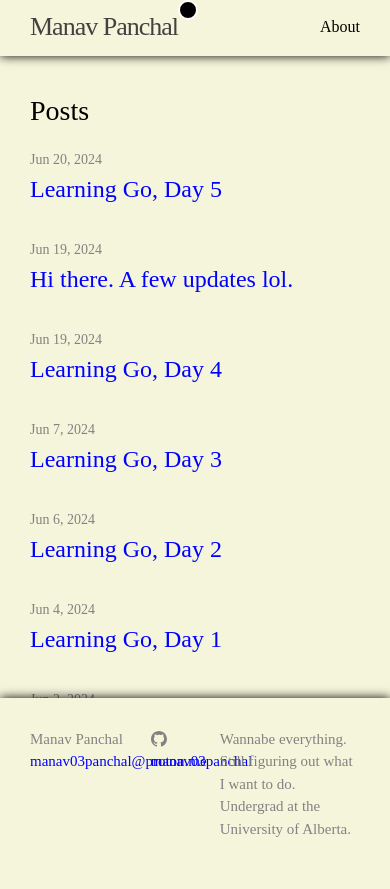
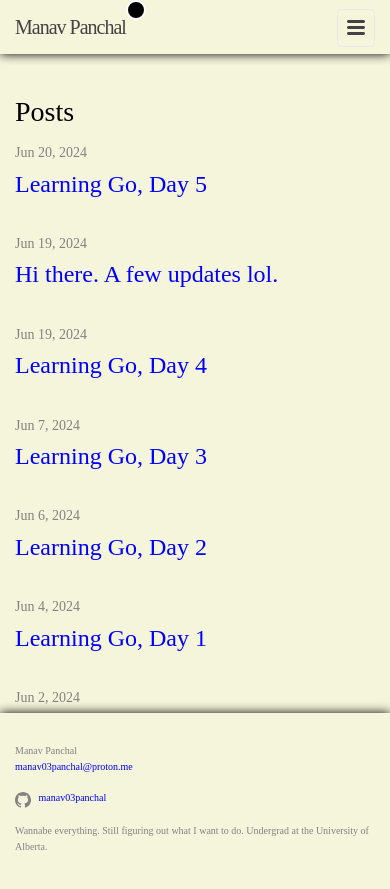
Before and after one commit to manav03panchal/manav03panchal.github.io, a Jekyll site: the page built from index.markdown, in a window 390 px wide. Shown: the top 889 px of the page. Built offline with Jekyll 4.4.1, drawn with Linux system fonts in a browser that asks for light colours; some web fonts are replaced.

Commit message:
changed css to make site more responsive on phone. lets test this shit.

```diff
--- a/_sass/minima.scss
+++ b/_sass/minima.scss
@@ -78,9 +78,8 @@ $dark-text-color: beige !default;
 $text-color: black !default;
 $background-color: beige !default;
 $brand-color: blue !default;
-// randomize color
+
 $dark-brand-color: red !default;
-
 $dark-background-color: black !default;
 $grey-color: #828282 !default;
 $grey-color-light: lighten($grey-color, 40%) !default;
@@ -91,14 +90,29 @@ $table-text-align: left !default;
 // Width of the content area
 $content-width: 800px !default;
 
-$on-palm: 0px !default;
-$on-laptop: 0px !default;
+$on-palm: 480px !default;
+$on-laptop: 1024px !default;
+
+// Define a list of neon colors
+$neon-colors: (
+    #39ff14,
+    // Neon Green
+    #ff073a,
+    // Neon Red
+    #f4f800,
+    // Neon Yellow
+    #00ffff,
+    // Neon Cyan
+    #ff00ff,
+    // Neon Magenta
+    #ffff33 // Neon Lime
+);
 
 // Use media queries like this:
 // @include media-query($on-palm) {
 //   .wrapper {
-//     padding-right: $spacing-unit / 2;
-//     padding-left: $spacing-unit / 2;
+//     padding-right: math.div($spacing-unit, 2);
+//     padding-left: math.div($spacing-unit, 2);
 //   }
 // }
 @mixin media-query($device) {
@@ -111,5 +125,7 @@ $on-laptop: 0px !default;
     font-size: $base-font-size * $ratio;
 }
 
-// Import partials.
+// Apply the variable in your styles
+
+// Import partials
 @import "minima/base", "minima/layout", "minima/syntax-highlighting";
--- a/_sass/minima/_base.scss
+++ b/_sass/minima/_base.scss
@@ -41,6 +41,46 @@ body {
 }
 
 /**
+ * Responsive container and columns
+ */
+.container {
+    width: 100%;
+    max-width: 1200px;
+    margin: 0 auto;
+    padding: 0 15px;
+}
+
+.row {
+    display: flex;
+    flex-wrap: wrap;
+}
+
+.col {
+    flex: 1;
+    padding: 15px;
+}
+
+@media (max-width: 768px) {
+    .col {
+        flex-basis: 100%;
+    }
+}
+
+/**
+ * Responsive typography
+ */
+body {
+    font-size: 16px;
+    line-height: 1.6;
+}
+
+@media (max-width: 768px) {
+    body {
+        font-size: 14px;
+    }
+}
+
+/**
  * Set `margin-bottom` to maintain vertical rhythm
  */
 h1,
@@ -64,7 +104,7 @@ figure,
  * `main` element
  */
 main {
-    display: block; /* Default value o sf `display` of `main` element is 'inline' in IE 11. */
+    display: block; /* Default value of `display` of `main` element is 'inline' in IE 11. */
 }
 
 /**
@@ -72,6 +112,7 @@ main {
  */
 img {
     max-width: 100%;
+    height: auto;
     vertical-align: middle;
 }
 
@@ -184,8 +225,6 @@ pre {
  * Wrapper
  */
 .wrapper {
-    /* max-width: -webkit-calc(#{$content-width} - (#{$spacing-unit} * 2));
-  max-width:         calc(#{$content-width} - (#{$spacing-unit} * 2)); */
     margin-right: auto;
     margin-left: auto;
     padding-right: $spacing-unit;
@@ -257,6 +296,9 @@ table {
     }
 }
 
+/**
+ * Copy Code Button
+ */
 .copy-code-button {
     display: block;
 }
@@ -279,6 +321,9 @@ table {
     }
 }
 
+/**
+ * Dark Mode Toggle
+ */
 .dark-mode-toggle {
     width: 20px;
     height: 20px;
@@ -301,7 +346,9 @@ body.light-mode .dark-mode-toggle {
     background: black;
 }
 
-// dark mode
+/**
+ * Dark Mode Styles
+ */
 .dark-mode {
     background-color: $dark-background-color;
     color: $dark-text-color;
@@ -402,3 +449,57 @@ body.light-mode .dark-mode-toggle {
         }
     }
 }
+
+/**
+ * Media Queries for Additional Responsiveness
+ */
+@media (max-width: 1024px) {
+    .container {
+        padding: 0 10px;
+    }
+
+    .wrapper {
+        padding-right: $spacing-unit / 1.5;
+        padding-left: $spacing-unit / 1.5;
+    }
+
+    h1,
+    h2,
+    h3,
+    h4,
+    h5,
+    h6 {
+        margin-bottom: $spacing-unit / 4;
+    }
+
+    pre,
+    code {
+        font-size: 90%;
+    }
+
+    table th,
+    table td {
+        padding: ($spacing-unit / 2) ($spacing-unit / 3);
+    }
+}
+
+@media (max-width: 480px) {
+    .container {
+        padding: 0 5px;
+    }
+
+    .wrapper {
+        padding-right: $spacing-unit / 2;
+        padding-left: $spacing-unit / 2;
+    }
+
+    pre,
+    code {
+        font-size: 85%;
+    }
+
+    table th,
+    table td {
+        padding: ($spacing-unit / 3) ($spacing-unit / 4);
+    }
+}
--- a/_sass/minima/_layout.scss
+++ b/_sass/minima/_layout.scss
@@ -3,13 +3,10 @@
  */
 .site-header {
     position: fixed;
-
     z-index: 1000;
     min-height: $spacing-unit * 1.865;
     width: 100%;
     background-color: $background-color;
-    // Positioning context for the mobile navigation icon
-    // make this pill shaped.
     box-shadow: 0 0 10px $dark-background-color;
 }
 
@@ -43,7 +40,6 @@
         color: $text-color;
         line-height: $base-line-height;
 
-        // Gaps between nav items, but not on the last one
         &:not(:last-child) {
             margin-right: 20px;
         }
@@ -256,3 +252,114 @@
         }
     }
 }
+
+/**
+ * Additional media queries for responsiveness
+ */
+@media (max-width: 1024px) {
+    .site-header,
+    .site-footer {
+        min-height: $spacing-unit * 1.5;
+    }
+
+    .site-title {
+        font-size: 1.5rem;
+    }
+
+    .site-nav .page-link {
+        font-size: 0.875rem;
+        margin-right: 10px;
+    }
+
+    .footer-col-wrapper {
+        font-size: 0.875rem;
+    }
+
+    .post-title {
+        font-size: 2.25rem;
+    }
+
+    .post-content h2 {
+        font-size: 1.75rem;
+    }
+
+    .post-content h3 {
+        font-size: 1.5rem;
+    }
+
+    .post-content h4 {
+        font-size: 1.25rem;
+    }
+}
+
+@media (max-width: 768px) {
+    .site-header,
+    .site-footer {
+        min-height: $spacing-unit * 1.25;
+    }
+
+    .site-title {
+        font-size: 1.375rem;
+    }
+
+    .site-nav .page-link {
+        font-size: 0.75rem;
+        margin-right: 5px;
+    }
+
+    .footer-col-wrapper {
+        font-size: 0.75rem;
+    }
+
+    .post-title {
+        font-size: 2rem;
+    }
+
+    .post-content h2 {
+        font-size: 1.5rem;
+    }
+
+    .post-content h3 {
+        font-size: 1.25rem;
+    }
+
+    .post-content h4 {
+        font-size: 1rem;
+    }
+}
+
+@media (max-width: 480px) {
+    .site-header,
+    .site-footer {
+        min-height: $spacing-unit;
+    }
+
+    .site-title {
+        font-size: 1.25rem;
+    }
+
+    .site-nav .page-link {
+        font-size: 0.625rem;
+        margin-right: 2px;
+    }
+
+    .footer-col-wrapper {
+        font-size: 0.625rem;
+    }
+
+    .post-title {
+        font-size: 1.75rem;
+    }
+
+    .post-content h2 {
+        font-size: 1.25rem;
+    }
+
+    .post-content h3 {
+        font-size: 1rem;
+    }
+
+    .post-content h4 {
+        font-size: 0.875rem;
+    }
+}
--- a/_sass/minima/_syntax-highlighting.scss
+++ b/_sass/minima/_syntax-highlighting.scss
@@ -329,7 +329,7 @@ body {
         font-family: "Iosevka";
     } // Literal.Number.Oct
     .sb {
-        color: var(--color-string-light);
+        color: var (--color-string-light);
         font-family: "Iosevka";
     } // Literal.String.Backtick
     .sc {
@@ -401,3 +401,24 @@ body {
     border: none;
     box-shadow: none;
 }
+
+/**
+ * Responsive adjustments
+ */
+@media (max-width: 1024px) {
+    .highlight {
+        font-size: 90%;
+    }
+}
+
+@media (max-width: 768px) {
+    .highlight {
+        font-size: 85%;
+    }
+}
+
+@media (max-width: 480px) {
+    .highlight {
+        font-size: 80%;
+    }
+}
```
Also changed, not shown: 4 other files.
